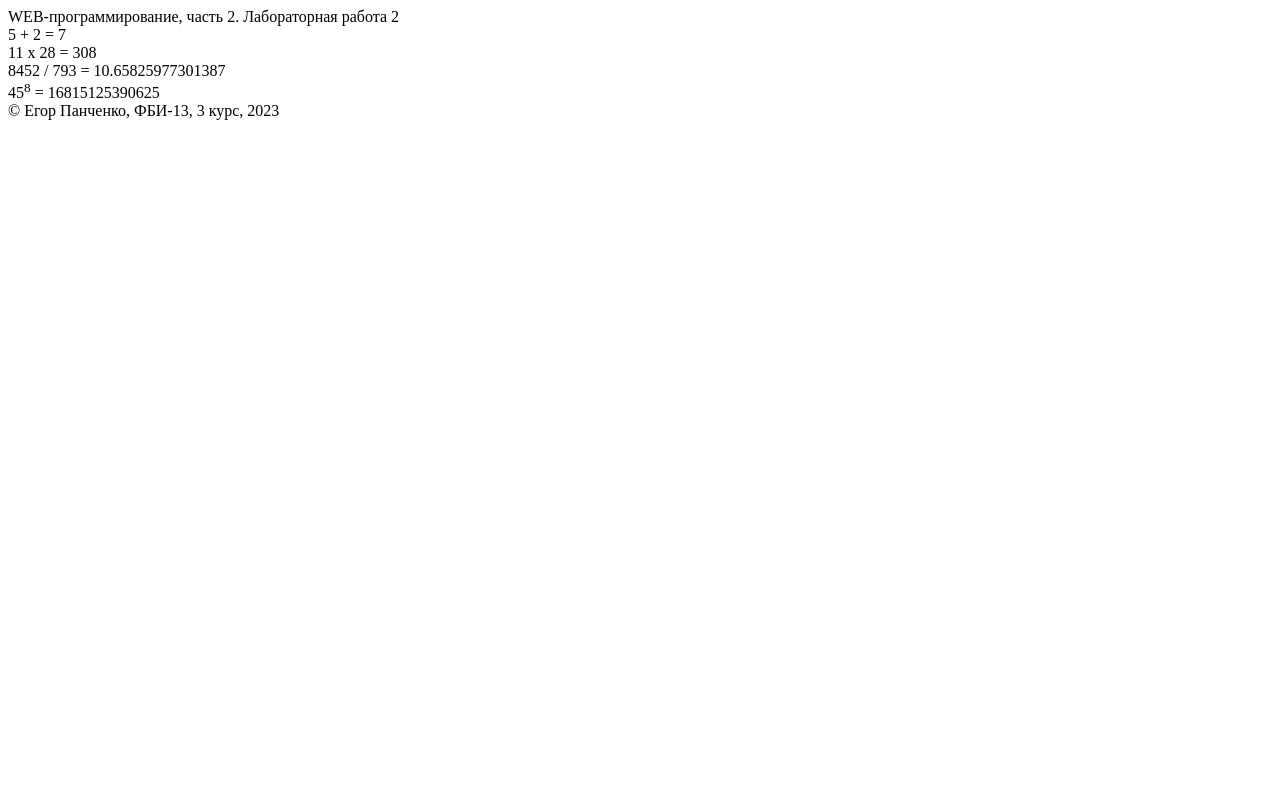
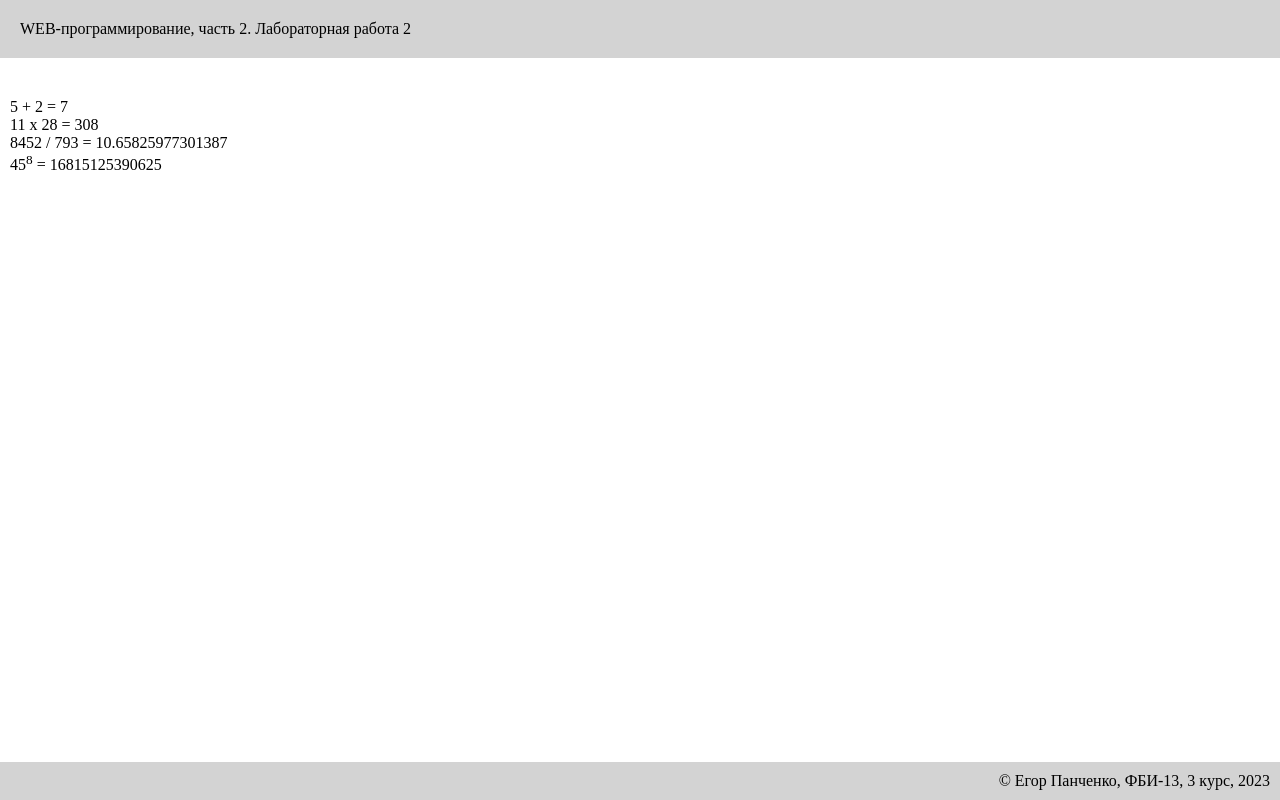
Before and after one commit to sm4kotins/RGZ2, a Flask app: page /lab2/example in a window 1280 px wide. Run offline with Flask 3, Linux system fonts and the light colour scheme.

Commit message:
Подключение стилей

```diff
--- /dev/null
+++ b/static/main.css
@@ -0,0 +1,22 @@
+body {
+    margin: 0;
+}
+main {
+    margin-bottom: 40px;
+    padding: 10px;
+}
+header{
+    margin-bottom: 30px;
+    padding: 20px;
+    background: lightgray;
+}
+footer{
+    margin-top: 20px;
+    padding: 10px;
+    background: lightgray;
+    text-align: right;
+    position: fixed;
+    bottom: 0;
+    left: 0;
+    right: 0;
+}
--- a/templates/example.html
+++ b/templates/example.html
@@ -4,6 +4,7 @@
     <meta charset="UTF-8">
     <meta name="viewport" content="width=device-width, initial-scale=1.0">
     <title>{{name}}. Лабораторная работа {{number}}</title>
+    <link rel="stylesheet" href="{{ url_for('static', filename='main.css')}}">
 </head>
 <body>
     <header>
```
Also changed, not shown: 1 other file.
